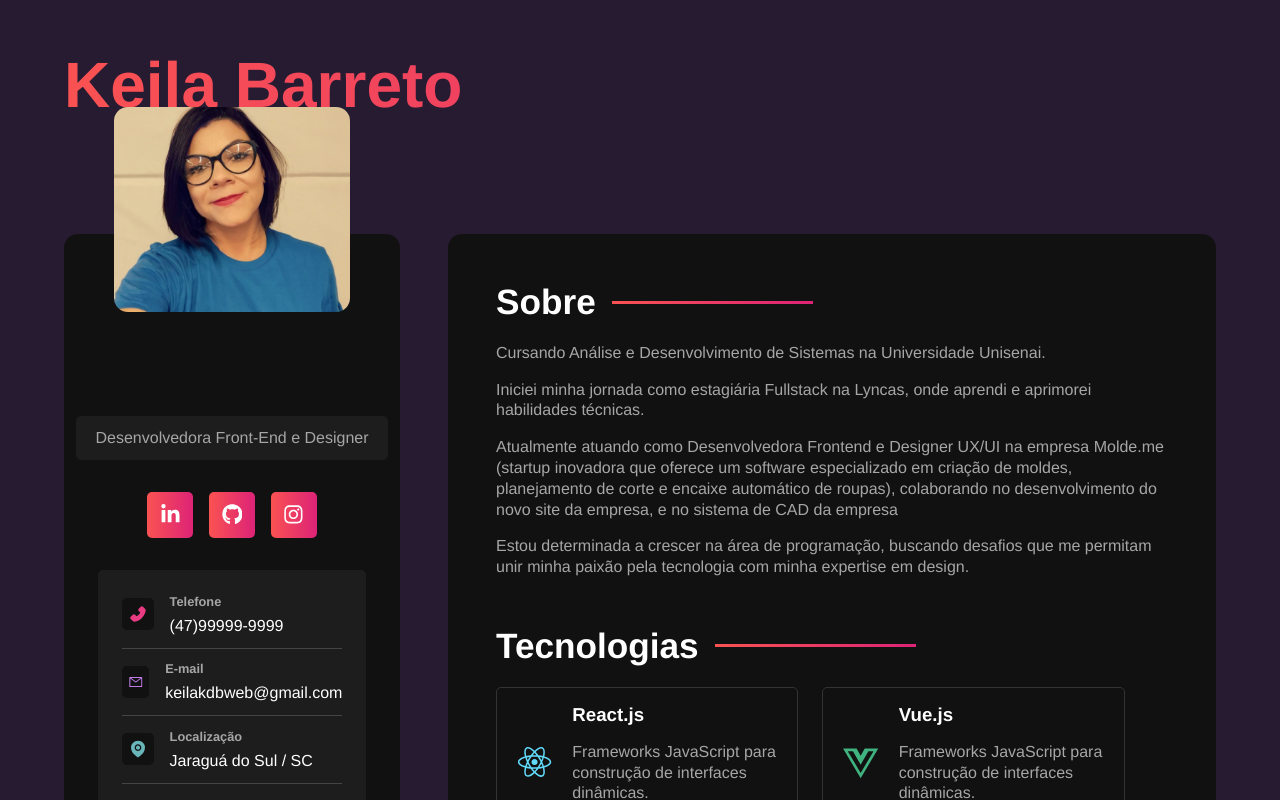
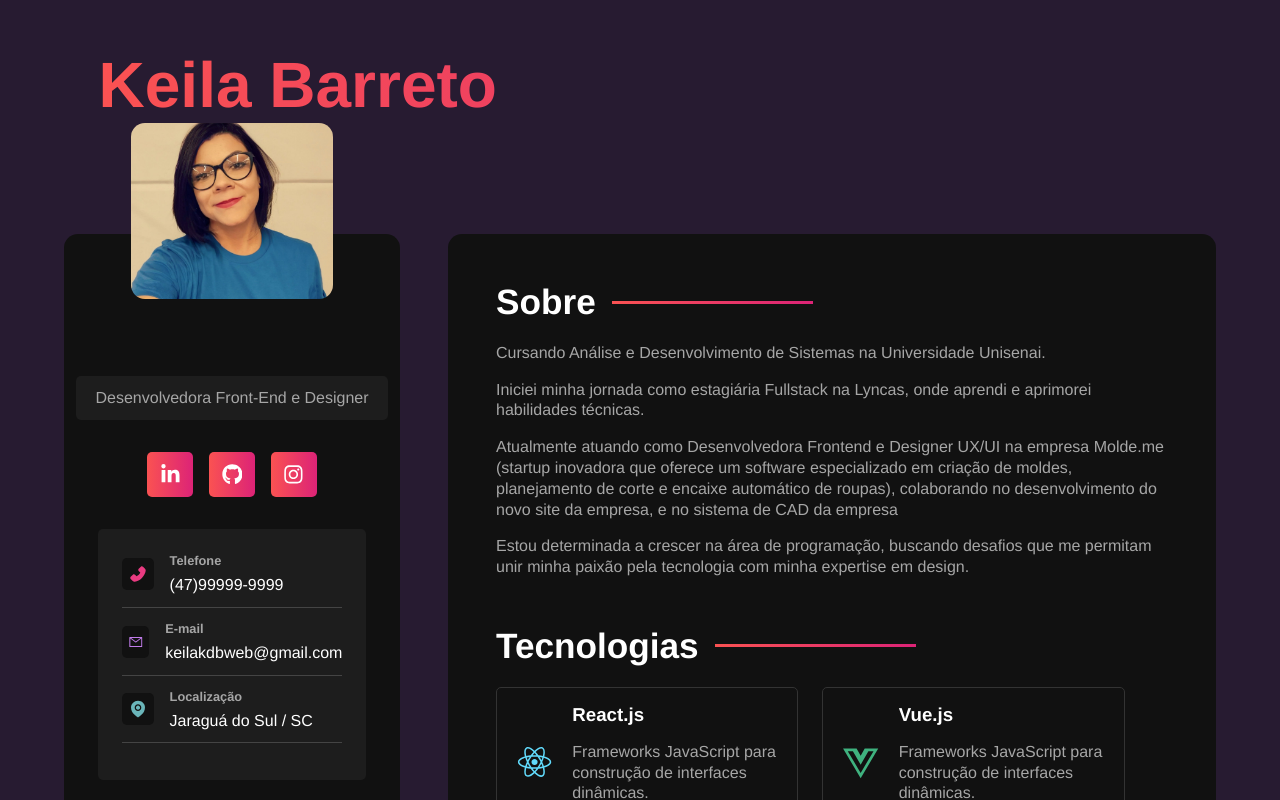
Before and after one commit to KeilaWeb/Portfolio, a React (Vite) app: page / in a window 1280 px wide. Shown: the top 800 px of the page. Built offline with nearby package versions, Linux system fonts and the light colour scheme.

Commit message:
projeto finalizado

```diff
--- a/src/styles/components/app.sass
+++ b/src/styles/components/app.sass
@@ -13,6 +13,7 @@
         color: variables.$text-color
         font-size: 4rem
         margin-bottom: 4rem
+        margin-left: 3%
         background: variables.$gradient
         -webkit-background-clip: text
         -webkit-text-fill-color: transparent
--- a/src/styles/components/sidebar.sass
+++ b/src/styles/components/sidebar.sass
@@ -14,16 +14,17 @@
     gap: 1rem
 
     img
-        max-width: 70%
+        max-width: 60%
         border-radius: variables.$container-border-radius
         position: absolute
-        top: -8%
+        top: -9%
+        margin-top: 2rem
 
     .title
         color: variables.$text-color-secondary
         background-color: variables.$bg-color-secondary
         border-radius: variables.$card-border-radius
-        margin-top: calc(50% * 0.6 + 10%)
+        margin-top: calc(30% * 0.6 + 10%)
         padding: .8rem 1.2rem
 
     .btn
```
